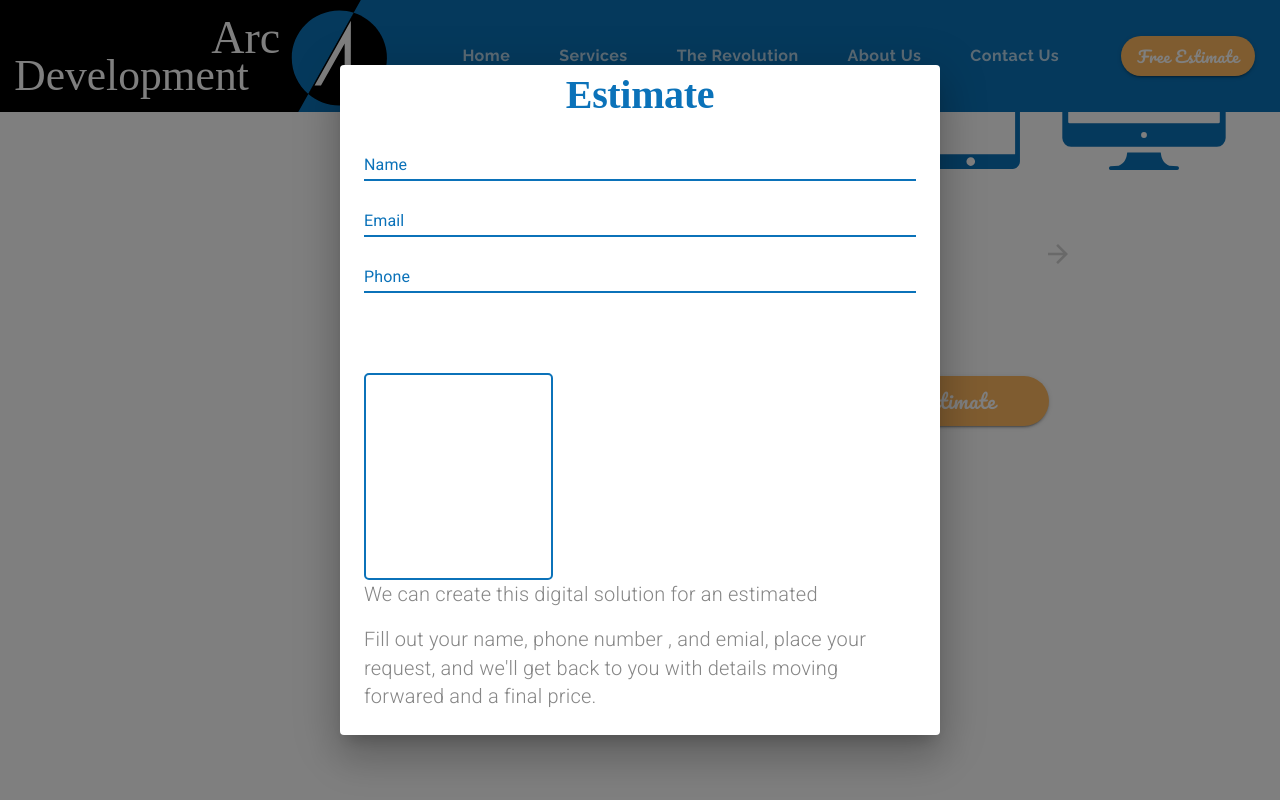
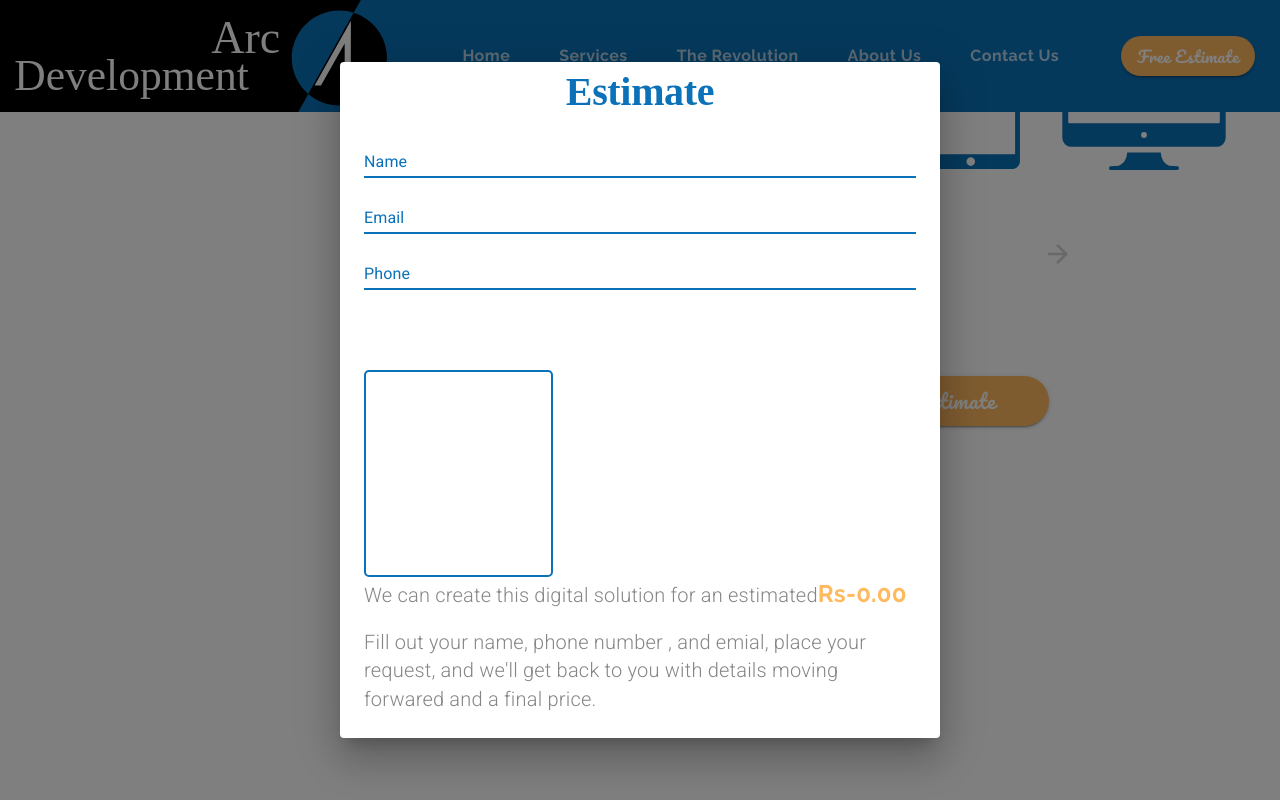
Before and after one commit to arunsinghsnd/NativeCodeLab, a React (Create React App) app: page /estimate in a window 1280 px wide. Both pictures are taken after a click on the button "Get Estimate". Shown: the part 423-1223 px from the top of the page. Built offline with nearby package versions, Linux system fonts and the light colour scheme.

Commit message:
estimation of cost is done

```diff
--- a/src/components/Estimate.js
+++ b/src/components/Estimate.js
@@ -63,6 +63,12 @@
     border: `2px solid ${theme.palette.common.blue}`,
     marginTop: "5em",
     borderRadius: 5,
+  },
+  specialText: {
+    fontFamily: "Raleway",
+    fontWeight: 600,
+    fontSize: "1.5rem",
+    color: theme.palette.common.orange,
   },
 }));
 
@@ -341,6 +347,8 @@
 
   const [message, setMessage] = useState("");
 
+  const [total, setTotal] = useState(0);
+
   const defaultOptions = {
     loop: true,
     autoplay: true,
@@ -461,6 +469,29 @@
       default:
         break;
     }
+  };
+
+  const getTotal = () => {
+    let cost = 0;
+
+    const selections = questions
+      .map(question => question.options.filter(option => option.selected))
+      .filter(question => question.length > 0);
+
+    selections.map(options => options.map(option => (cost += option.cost)));
+
+    if (questions.length > 2) {
+      const userCost = questions
+        .filter(question => question.title === "How many users do you expect?")
+        .map(question =>
+          question.options.filter(option => option.selected)
+        )[0][0].cost;
+      cost -= userCost;
+      cost *= userCost;
+      console.log(cost);
+    }
+
+    setTotal(cost);
   };
 
   return (
@@ -590,7 +621,10 @@
           <Button
             variant="contained"
             className={classes.estimateButon}
-            onClick={() => setDialogOpen(true)}
+            onClick={() => {
+              setDialogOpen(true);
+              getTotal();
+            }}
           >
             Get Estimate
           </Button>
@@ -658,6 +692,9 @@
             <Grid item>
               <Typography variant="body2" paragraph>
                 We can create this digital solution for an estimated
+                <span className={classes.specialText}>
+                  Rs-{total.toFixed(2)}
+                </span>
               </Typography>
               <Typography variant="body2" paragraph>
                 Fill out your name, phone number , and emial, place your
```
